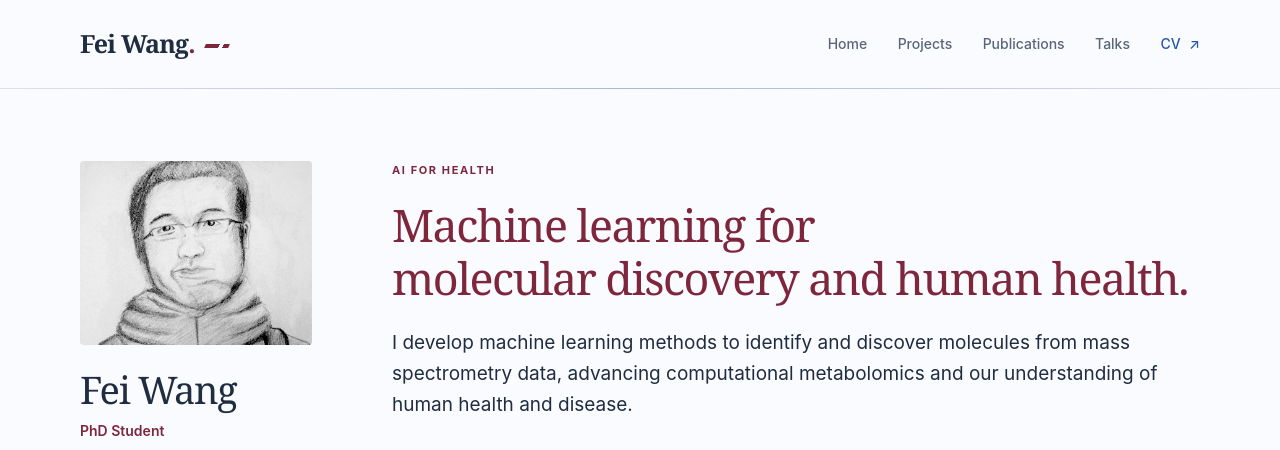
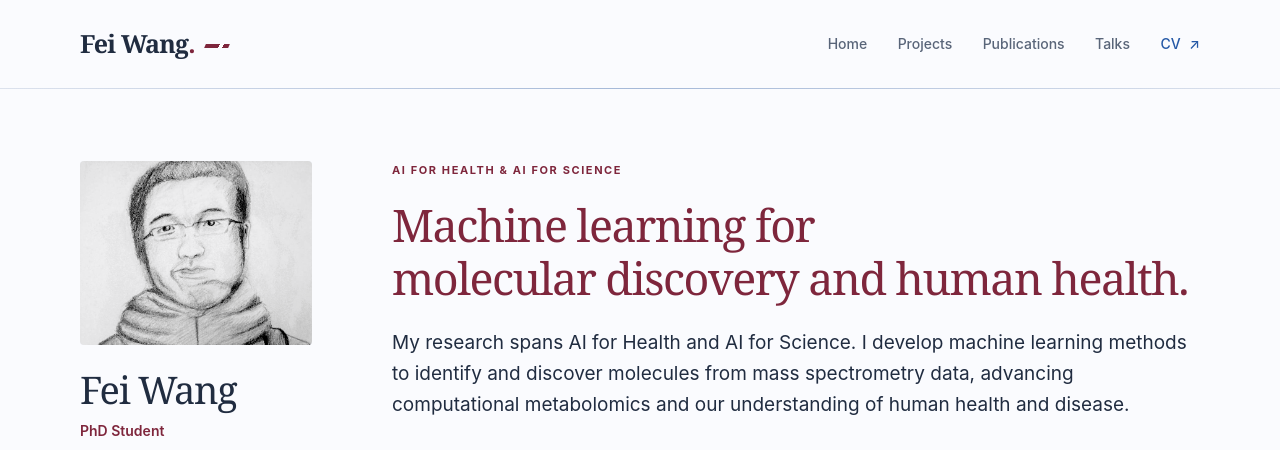
Before and after one commit to 7FeiW/HMP, a plain HTML site: page index.html in a window 1280 px wide. Shown: the top 450 px of the page. Drawn offline with Linux system fonts and the light colour scheme.

Commit message:
some update

```diff
--- a/index.html
+++ b/index.html
@@ -6,10 +6,10 @@ https://github.com/mavroudisv/plain-academic
 -->
 <html lang="en">
   <head>
-    <title>Fei Wang | AI for Health</title>
+    <title>Fei Wang | AI for Health &amp; AI for Science</title>
     <meta charset="utf-8">
     <meta name="viewport" content="width=device-width, initial-scale=1">
-    <meta name="description" content="Fei Wang develops machine learning methods for molecular discovery and metabolomics, with a future focus on biomarker discovery. He is a PhD student at the University of Alberta and will begin a postdoc at Princeton University in 2027.">
+    <meta name="description" content="Fei Wang works on AI for Health and AI for Science, developing machine learning methods for molecular discovery and metabolomics, with a future focus on biomarker discovery. He is a PhD student at the University of Alberta and will begin a postdoc at Princeton University in 2027.">
     <meta name="theme-color" content="#fafbfe">
     <link rel="stylesheet" href="assets/custom.css">
     <link rel="apple-touch-icon" sizes="180x180" href="assets/fav/apple-touch-icon.png">
@@ -59,13 +59,13 @@ https://github.com/mavroudisv/plain-academic
 
       <main id="main" tabindex="-1">
         <section class="intro" aria-labelledby="research-heading">
-          <p class="eyebrow">AI for Health</p>
+          <p class="eyebrow">AI for Health &amp; AI for Science</p>
           <h2 id="research-heading">Machine learning for<br class="desktop-break"> molecular discovery and human health.</h2>
-          <p class="lead">I develop machine learning methods to identify and discover molecules from mass spectrometry data, advancing computational metabolomics and our understanding of human health and disease.</p>
+          <p class="lead">My research spans AI for Health and AI for Science. I develop machine learning methods to identify and discover molecules from mass spectrometry data, advancing computational metabolomics and our understanding of human health and disease.</p>
           <p>I am a PhD student in the Department of Computing Science at the University of Alberta, supervised by
             <a href="https://www.amii.ca/about/our-people/russ-greiner/">Prof. Russ Greiner</a> and
             <a href="https://www.wishartlab.com">Prof. David S. Wishart</a>. I will join Princeton University as a postdoctoral researcher in 2027.</p>
-          <p>My research connects molecular structures with tandem mass spectra (MS/MS): predicting spectra from structures and elucidating structures from spectra. My work includes CFM-ID 4.0 and FraGNNet for spectrum prediction and compound identification, as well as language model-guided discovery of previously unknown metabolites. My broader interests include molecular property prediction, molecular generation, and molecular optimization.</p>
+          <p>My research connects molecular structures with tandem mass spectra (MS/MS): predicting spectra from structures and elucidating structures from spectra. My work includes CFM-ID 4.0 and FraGNNet for spectrum prediction and compound identification, as well as language model-guided discovery of previously unknown metabolites. My broader interests span AI for Science and AI for Health, with an emphasis on developing methods to learn from molecular and biomedical data.</p>
           <p>Building on these tools, my next goal is biomarker discovery: identifying metabolites associated with health and disease.</p>
           <p>Before my PhD, I completed an MSc in Computing Science at the University of Alberta. Previously, I worked in software engineering at Electronic Arts and BioWare, contributing to <em>FIFA </em>, and the <em>Dragon Age Inquisition </em>.</p>
         </section>
```
